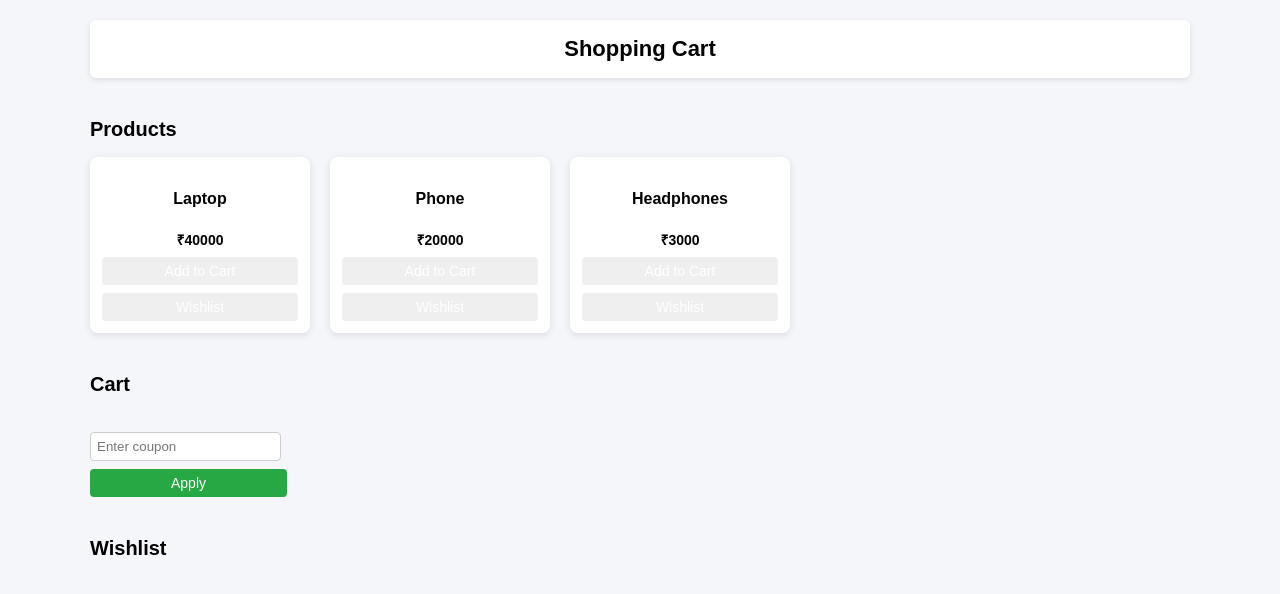
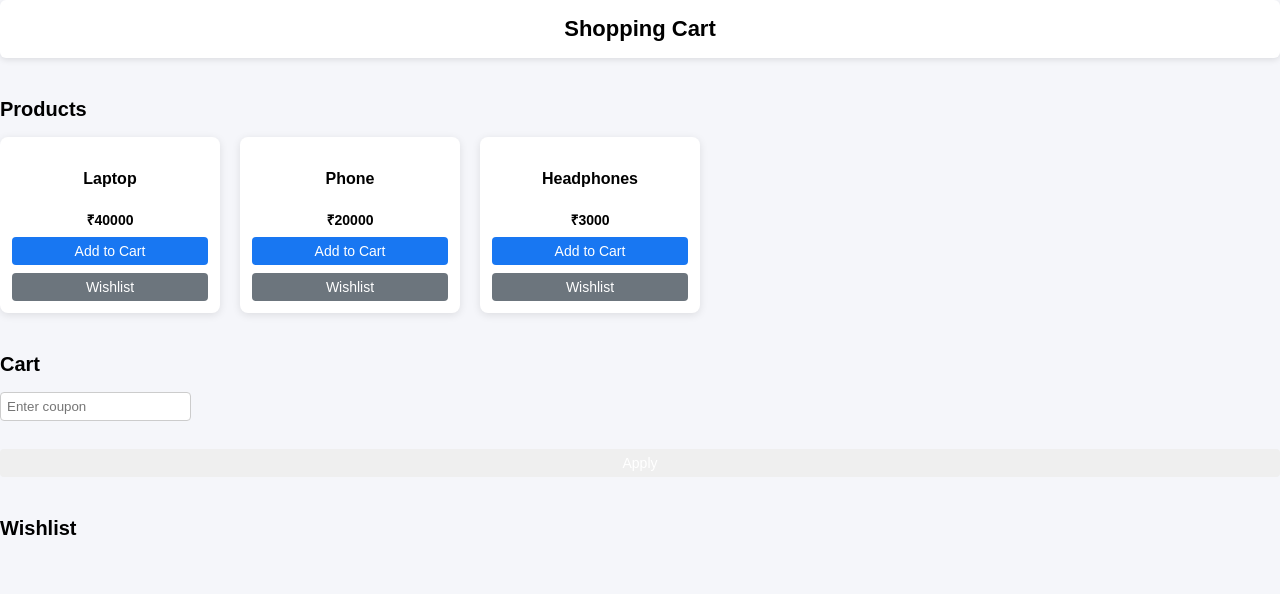
Before and after one commit to acciojob/shopping-cart-redux-akhssm, a React app: page / in a window 1280 px wide. Shown: the top 594 px of the page. Built offline with nearby package versions, Linux system fonts and the light colour scheme.

Commit message:
Made changes

```diff
--- a/src/App.js
+++ b/src/App.js
@@ -6,7 +6,7 @@ import "./styles/App.css";
 
 function App() {
   return (
-    <div className="container">
+    <>
       <div className="navbar-expand-lg">
         <div className="text-center">
           <h3>Shopping Cart</h3>
@@ -27,7 +27,7 @@ function App() {
         <h3>Wishlist</h3>
         <Wishlist />
       </section>
-    </div>
+    </>
   );
 }
 
--- a/src/components/Cart.jsx
+++ b/src/components/Cart.jsx
@@ -22,50 +22,31 @@ function Cart() {
             <p>₹{p.price}</p>
             <p>Qty: {p.qty}</p>
 
-            {/* BUTTON ORDER IS CRITICAL */}
-
-            {/* 1️⃣ Increase */}
-            <button
-              className="btn btn-increase"
-              onClick={() => dispatch(increaseQty(p.id))}
-            >
+            {/* ALL MUST BE class="btn" ONLY */}
+            <button className="btn" onClick={() => dispatch(increaseQty(p.id))}>
               +
             </button>
 
-            {/* 2️⃣ Decrease */}
-            <button
-              className="btn btn-decrease"
-              onClick={() => dispatch(decreaseQty(p.id))}
-            >
+            <button className="btn" onClick={() => dispatch(decreaseQty(p.id))}>
               -
             </button>
 
-            {/* 3️⃣ Remove */}
-            <button
-              className="btn btn-remove"
-              onClick={() => dispatch(removeFromCart(p.id))}
-            >
+            <button className="btn" onClick={() => dispatch(removeFromCart(p.id))}>
               Remove
             </button>
           </div>
         </div>
       ))}
 
-      {/* Coupon Section */}
-      <div className="coupon-section">
       <input
         value={coupon}
         onChange={(e) => setCoupon(e.target.value)}
         placeholder="Enter coupon"
       />
 
-        <button
-          className="btn btn-success"
-          onClick={() => dispatch(applyCoupon(coupon))}
-        >
+      <button className="btn" onClick={() => dispatch(applyCoupon(coupon))}>
         Apply
       </button>
-      </div>
     </div>
   );
 }
--- a/src/components/ProductList.jsx
+++ b/src/components/ProductList.jsx
@@ -20,17 +20,17 @@ function ProductList() {
             <h4>{p.name}</h4>
             <p>₹{p.price}</p>
 
-            {/* FIRST BUTTON → ADD TO CART */}
+            {/* MUST be btn-primary */}
             <button
-              className="btn btn-add-cart"
+              className="btn btn-primary"
               onClick={() => dispatch(addToCart(p))}
             >
               Add to Cart
             </button>
 
-            {/* SECOND BUTTON → WISHLIST */}
+            {/* MUST be btn-secondary */}
             <button
-              className="btn btn-add-wishlist"
+              className="btn btn-secondary"
               onClick={() => dispatch(addToWishlist(p))}
             >
               Wishlist
--- a/src/components/Wishlist.jsx
+++ b/src/components/Wishlist.jsx
@@ -15,9 +15,9 @@ function Wishlist() {
             <h4>{p.name}</h4>
             <p>₹{p.price}</p>
 
-            {/* ONLY ONE BUTTON */}
+            {/* SINGLE .btn */}
             <button
-              className="btn btn-remove-wishlist"
+              className="btn"
               onClick={() => dispatch(removeFromWishlist(p.id))}
             >
               Remove
```
Lines whose indentation alone changed are shown as unchanged.
